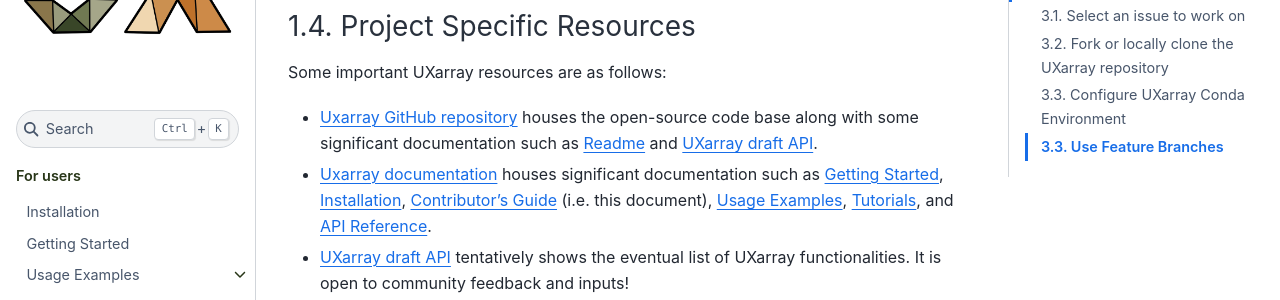
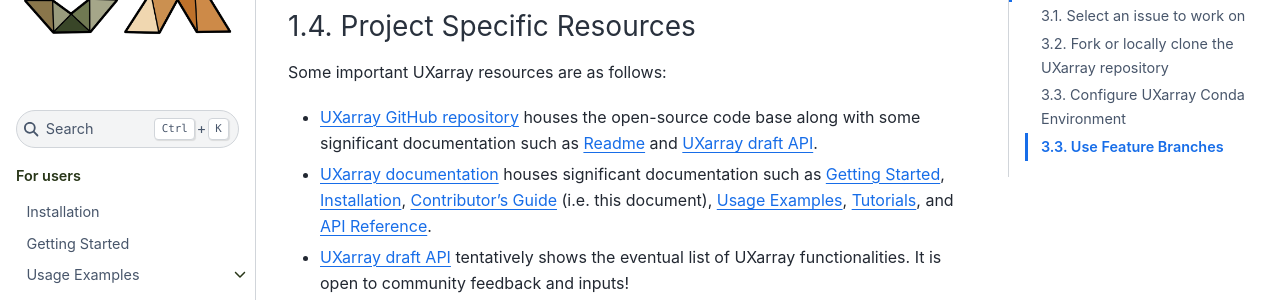
Before and after one commit to UXARRAY/uxarray, a Sphinx documentation site: the page built from docs/contributing.rst, in a window 1280 px wide and 900 px high, scrolled down 1257 px. Shown: the part 153-453 px from the top of the window. Built offline with Sphinx 7.4.7 and the Sphinx Book theme 1.1.4, drawn with Linux system fonts in a browser that asks for light colours.

```diff
--- a/docs/contributing.rst
+++ b/docs/contributing.rst
@@ -67,12 +67,12 @@ not hesitate to reach out to us to consult any such cases.
 
 Some important UXarray resources are as follows:
 
-* `Uxarray GitHub repository <https://github.com/UXARRAY/uxarray>`_ houses
+* `UXarray GitHub repository <https://github.com/UXARRAY/uxarray>`_ houses
   the open-source code base along with some significant documentation such
   as `Readme <https://github.com/UXARRAY/uxarray/blob/main/README.md>`_ and
   `UXarray draft API <https://github.com/UXARRAY/uxarray/blob/main/docs/user_api/uxarray_api.md>`_.
 
-* `Uxarray documentation <https://uxarray.readthedocs.io/en/latest/?badge=latest>`_
+* `UXarray documentation <https://uxarray.readthedocs.io/en/latest/?badge=latest>`_
   houses significant documentation such as
   `Getting Started <https://uxarray.readthedocs.io/en/latest/quickstart.html>`_,
   `Installation <https://uxarray.readthedocs.io/en/latest/installation.html>`_,
```
